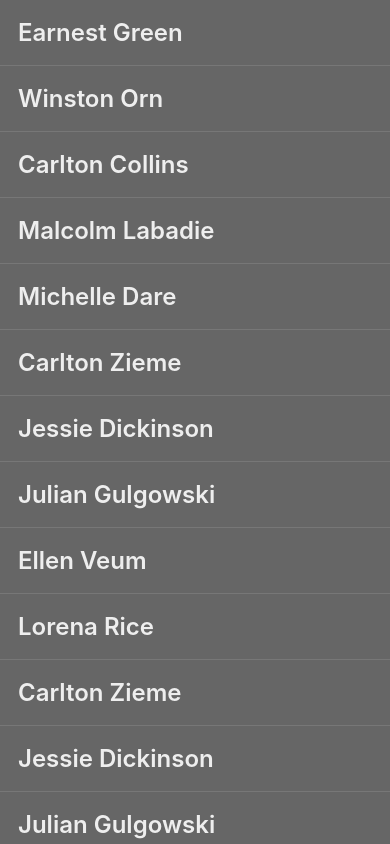
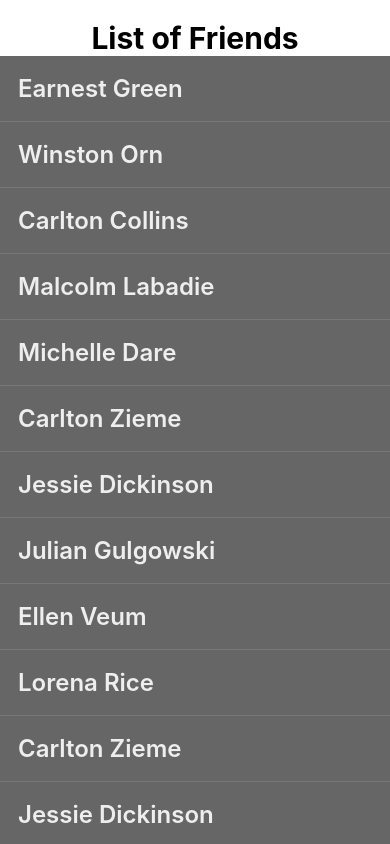
Before and after one commit to gary-jipp/demo-react-native-list, a React Native app: screen / in a window 390 px wide. Built offline with nearby package versions, Linux system fonts and the light colour scheme.

Commit message:
Add Header & Footer

```diff
--- a/src/App.tsx
+++ b/src/App.tsx
@@ -23,11 +23,18 @@
 
   const EmptyList = () => {
     return (
-      // eslint-disable-next-line react-native/no-inline-styles
       <View>
         <Text style={styles.item}>No data found</Text>
       </View>
     );
+  };
+
+  const ListHeaderComponent = () => {
+    return <Text style={styles.header}>List of Friends</Text>;
+  };
+
+  const ListFooterComponent = () => {
+    return <Text style={styles.footer}>That's all Folks</Text>;
   };
 
   return (
@@ -37,8 +44,10 @@
         data={friends}
         keyExtractor={item => item.id}
         renderItem={({item}) => <Text style={styles.item}>{item.name}</Text>}
+        ListEmptyComponent={EmptyList}
         ItemSeparatorComponent={ItemSeparator}
-        ListEmptyComponent={EmptyList}
+        ListFooterComponent={ListFooterComponent}
+        ListHeaderComponent={ListHeaderComponent}
       />
     </SafeAreaView>
   );
@@ -64,6 +73,18 @@
     padding: 18,
     backgroundColor: '#666',
   },
+  header: {
+    fontSize: 30,
+    textAlign: 'center',
+    marginTop: 20,
+    fontWeight: 'bold',
+  },
+  footer: {
+    fontSize: 30,
+    textAlign: 'center',
+    marginBottom: 20,
+    fontWeight: 'bold',
+  },
 });
 
 export default App;
```
